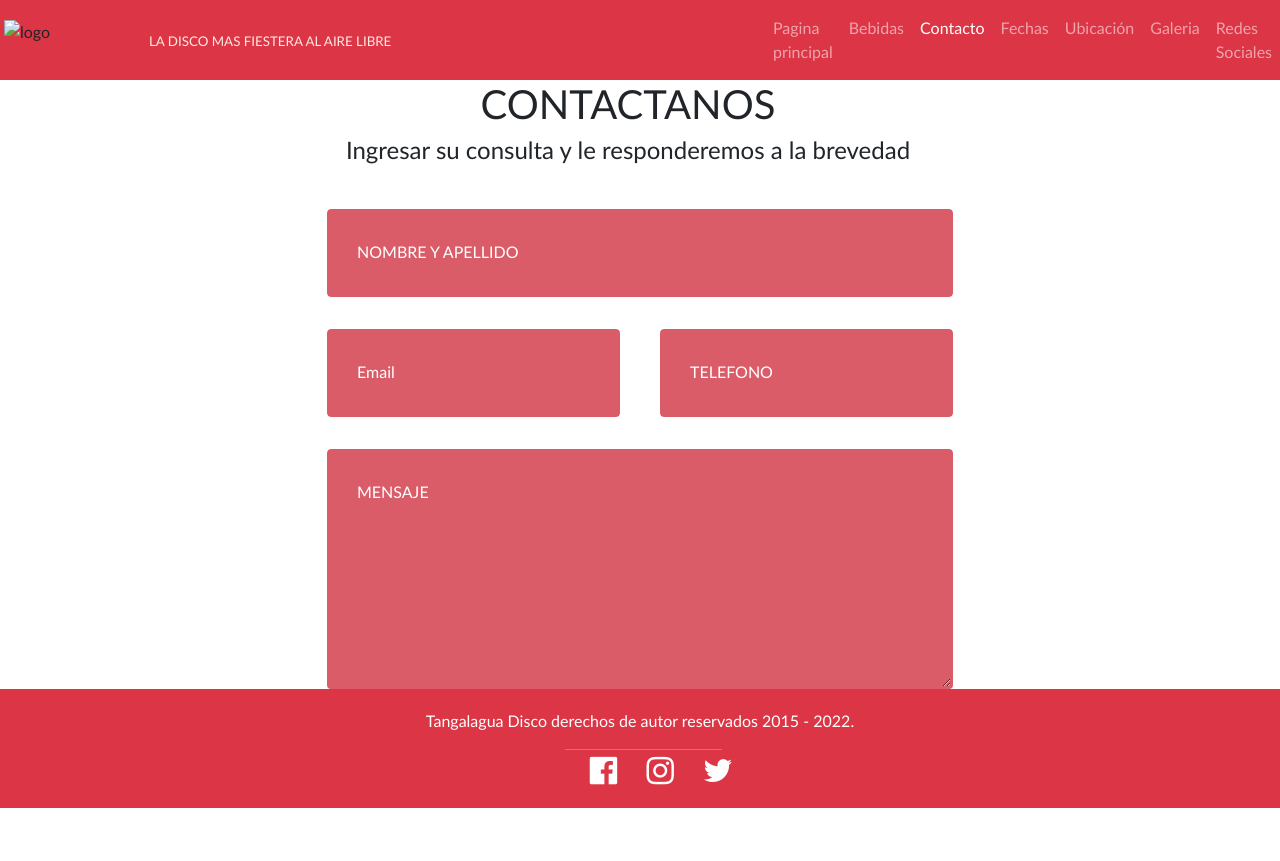
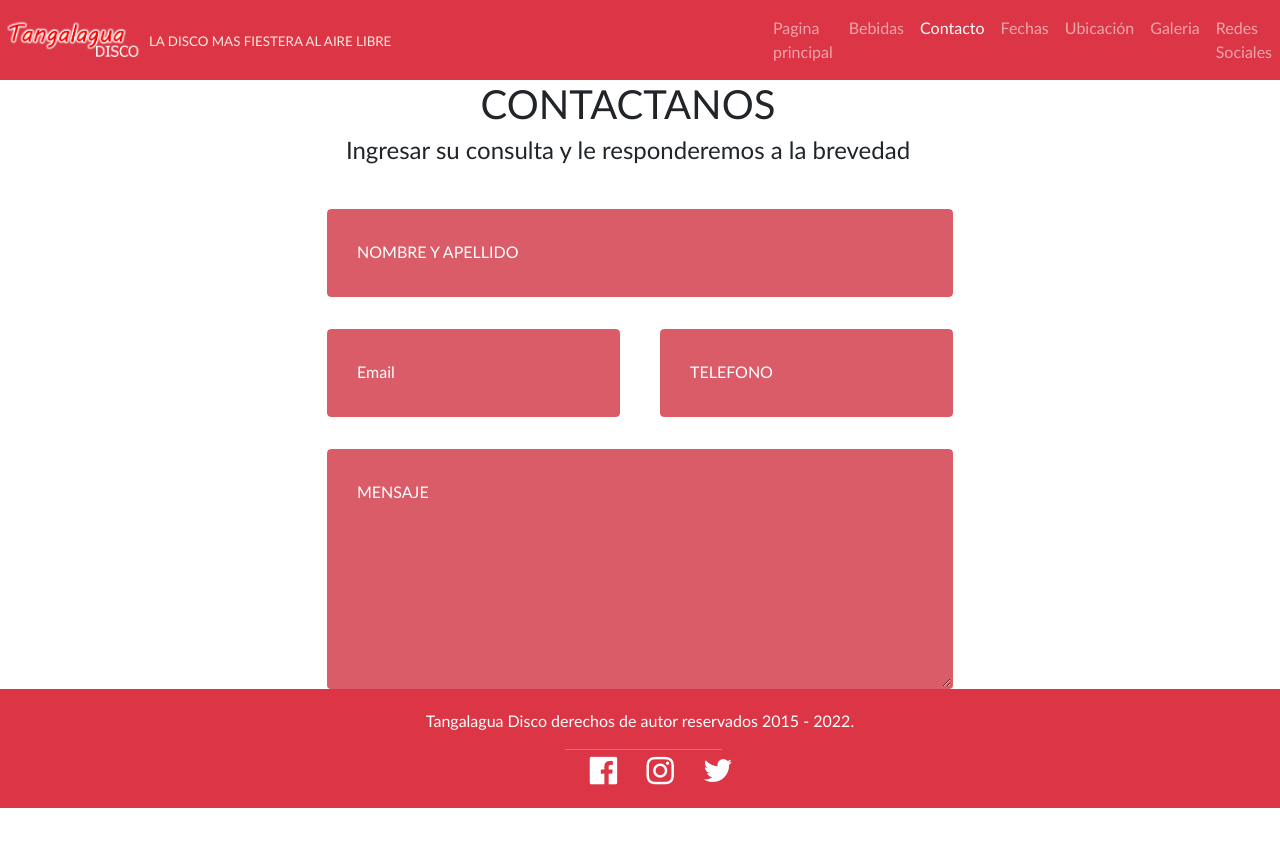
Before and after one commit to RossiniNicolas/CoderHouse, a website: page pages/contacto.html in a window 1280 px wide. Drawn offline with nearby package versions, Linux system fonts and the light colour scheme; the site is published under a folder, as on GitHub Pages, so addresses that start at the root find nothing.

Commit message:
se arreglo el enrutado

```diff
--- a/pages/contacto.html
+++ b/pages/contacto.html
@@ -17,7 +17,7 @@
             <nav class="navbar navbar-expand-lg navbar-dark bg-danger">
 
               <div class="head">
-                <img id="logo" src="/media/logo.png" alt="logo">
+                <img id="logo" src="../media/logo.png" alt="logo">
                  <h2 id="sub">LA DISCO MAS FIESTERA AL AIRE LIBRE</h2>
                 </div>
 
```
Also changed, not shown: pages/bebidas.html (+1 -1 lines).
